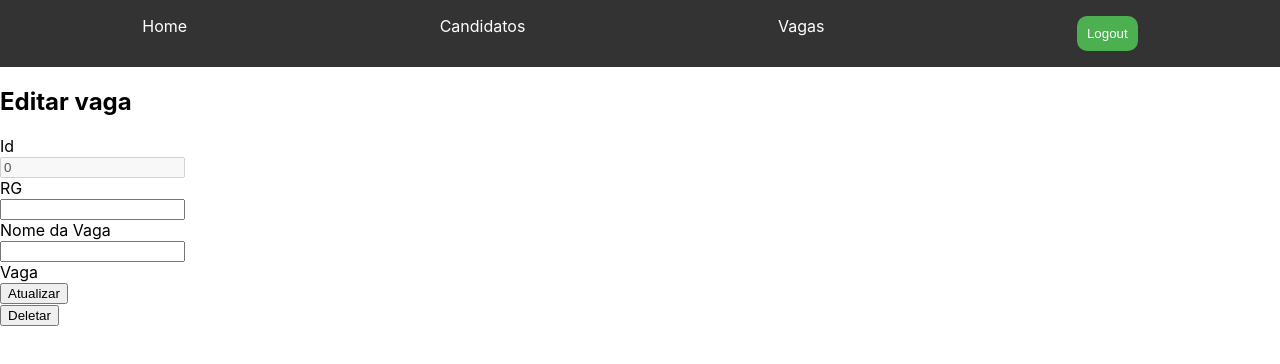
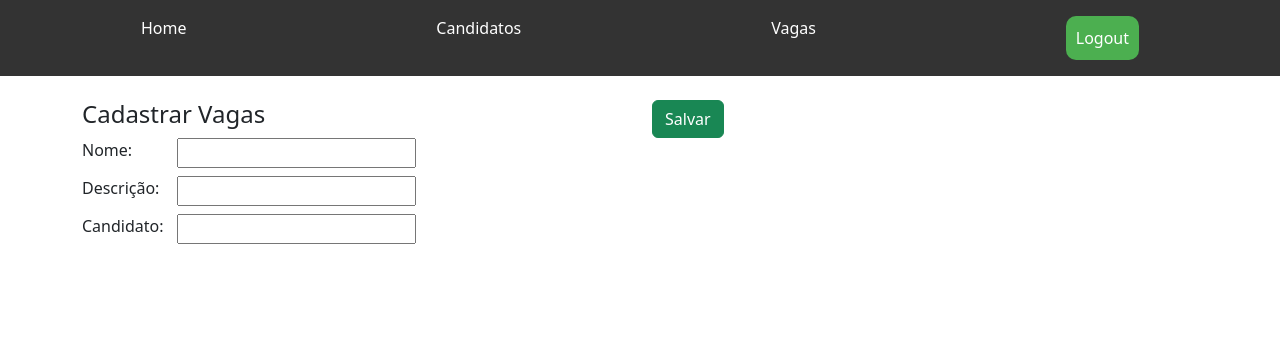
Before and after one commit to lauron15/FrontEndAppRH, a React (Create React App) app: page /cadastrarVagas in a window 1280 px wide. Shown: the top 364 px of the page. Built offline with nearby package versions, Linux system fonts and the light colour scheme; sample sign-in values are in the browser's storage.

Commit message:
Aprendendo a utilizar o rol e col

```diff
--- a/package.json
+++ b/package.json
@@ -11,6 +11,7 @@
     "@testing-library/jest-dom": "^5.17.0",
     "@testing-library/react": "^13.4.0",
     "@testing-library/user-event": "^13.5.0",
+    "bootstrap": "^5.3.3",
     "react": "^18.3.1",
     "react-dom": "^18.3.1",
     "react-router-dom": "^6.28.0",
--- a/src/componentes/Vagas.js
+++ b/src/componentes/Vagas.js
@@ -83,21 +83,7 @@ export const Vagas = () => {
                     />
 
                 )}
-                <div style={{ marginLeft: '20px' }}>
-                    <button
-                        style={{
-                            padding: '10px 20px',
-                            backgroundColor: '#007BFF',
-                            color: 'white',
-                            border: 'none',
-                            borderRadius: '4px',
-                            cursor: 'pointer'
-                        }}
-                        onClick={() => console.log('Botão clicado')}
-                    >
-                        Cadastrar Vagas
-                    </button>
-                </div>
+
             </div>
         </div>
     );
--- a/src/componentes/candidatosForm.js
+++ b/src/componentes/candidatosForm.js
@@ -1,3 +1,4 @@
+import { Grid, Grid2 } from '@mui/material';
 import React, { useEffect, useState } from 'react';
 import { useParams, useNavigate } from 'react-router-dom';
 import { toast } from 'react-toastify';
@@ -37,7 +38,11 @@ export const CandidatoForm = () => {
         try {
             setLoading(true);
             const response = await fetch(`/api/candidato/${candidatoId}`);
-            if (!response.ok) throw new Error('Erro ao carregar candidato');
+            if (!response.ok) {
+                toast.error('Erro ao carregar candidato');
+                setLoading(false);
+                return;
+            }
             const data = await response.json();
             setCandidato(data);
         } catch (error) {
@@ -68,7 +73,11 @@ export const CandidatoForm = () => {
                 body: JSON.stringify(candidato),
             });
 
-            if (!response.ok) throw new Error('Erro ao salvar candidato');
+            if (!response.ok) {
+                toast.error('Erro ao salvar candidato');
+                setLoading(false);
+                return;
+            };
 
             toast.success('Candidato cadastrado com sucesso!');
             navigate('/candidato');
@@ -83,8 +92,11 @@ export const CandidatoForm = () => {
                 const response = await fetch(`/api/candidato/${candidatoId}`, {
                     method: 'DELETE',
                 });
-                if (!response.ok) throw new Error('Erro ao deletar candidato');
-
+                if (!response.ok) {
+                    toast.error('Erro ao deletar candidato');
+                    setLoading(false);
+                    return;
+                }
                 toast.success('Candidato deletado com sucesso!');
                 navigate('/candidato');
             } catch (error) {
@@ -100,88 +112,45 @@ export const CandidatoForm = () => {
     }, [candidatoId]);
 
     return (
-        <div className="container mt-4">
-            <div className="row mb-4">
-                <div className="col text-center">
-                    <h2>{candidatoId !== '0' ? 'Atualizar Candidato' : 'Criar Candidato'}</h2>
+        <div className='container' >
+            <div className='row mt-4'>
+                <div className='col'>
+
+                    <div className='row mb-6'>
+                        <div className='col'>
+                            <h5> Cadastar Candidato</h5>
+                        </div>
+
+                        <div className='col'>
+                            <button type='button' className='btn btn-success' onClick={console.log("clicou no botão")}
+                            >
+                                Salvar
+                            </button>
                         </div>
                     </div>
 
-            {candidatoId !== '0' && (
-                <div className="row mb-3">
-                    <div className="col text-center">
-                        <label htmlFor="id" className="form-label">
-                            Id do Candidato
-                        </label>
-                        <input
-                            type="text"
-                            className="form-control w-50 mx-auto"
-                            id="id"
-                            disabled
-                            value={candidato.id}
-                        />
+                    <div className='row mt-6'>
+                        <div className='col-1'>
+                            <label> RG</label>
                         </div>
-                </div>
-            )}
-
-            <div className="row mb-3">
-                <div className="col text-center">
-                    <label htmlFor="rg" className="form-label">
-                        RG do Candidato
-                    </label>
-                    <input
-                        type="text"
-                        className="form-control w-50 mx-auto"
-                        id="rg"
-                        name="rg"
-                        value={candidato.rg}
-                        onChange={handleChange}
-                    />
+                        <div className='col-2'>
+                            <input type="text" className='ml-6' name='rg' value={candidato.rg} onChange={handleChange} />
                         </div>
                     </div>
 
-            <div className="row mb-3">
-                <div className="col text-center">
-                    <label htmlFor="nomecandidato" className="form-label">
-                        Nome do Candidato
-                    </label>
-                    <input
-                        type="text"
-                        className="form-control w-50 mx-auto"
-                        id="nomecandidato"
-                        name="nomecandidato"
-                        value={candidato.nomecandidato}
-                        onChange={handleChange}
-                    />
+                    <div className='row mt-2'>
+                        <div className='col-1'>
+                            <label> Nome</label>
+                        </div>
+                        <div className='col-2'>
+                            <input type="text" className='ml-6' name='nomecandidato' value={candidato.nomecandidato} onChange={handleChange} />
                         </div>
                     </div>
 
-            <div className="row mb-4 text-center">
-                <div className="col">
-                    {/* Placeholder para componente adicional */}
                 </div>
             </div>
+        </div >
 
-            <div className="row text-center">
-                <div className="col">
-                    <button
-                        className="btn btn-success me-3"
-                        onClick={salvarCandidato}
-                        disabled={loading}
-                    >
-                        {candidatoId !== '0' ? 'Atualizar' : 'Salvar'}
-                    </button>
-                    {candidatoId !== '0' && (
-                        <button
-                            className="btn btn-danger"
-                            onClick={deletarCandidato}
-                            disabled={loading}
-                        >
-                            Deletar
-                        </button>
-                    )}
-                </div>
-            </div>
-        </div>
+
     );
 };
--- a/src/componentes/vagasForm.js
+++ b/src/componentes/vagasForm.js
@@ -77,68 +77,57 @@ export const VagasForm = () => {
     }, [vagaId]);
 
     return (
-        <div className="row">
-            <div className="col">
-                <h2>{vagaId !== '0' ? 'Editar vaga' : 'Criar vaga'}</h2>
+        <div className='container'>
+            <div className='row mt-4'>
+                <div className='col'>
+
+                    <div className='row mb-6'>
+                        <div className='col'>
+                            <h4>Cadastrar Vagas</h4>
                         </div>
 
-            {vagaId !== '0' && (
-                <div className="row">
-                    <div className="col">
-                        <div className="form-group row">
-                            <label htmlFor="id" className="col-2 col-form-label">Id</label>
-                            <div className="col-6">
-                                <input type="text" className="form-control" disabled value={vaga.id} />
-                            </div>
-                        </div>
-                    </div>
-                </div>
-            )}
+                        <div className='col'>
 
-            <div className="row mt-3">
-                <div className="col">
-                    <div className="form-group row">
-                        <label htmlFor="rg" className="col-2 col-form-label">RG</label>
-                        <div className="col-6">
-                            <input type="text" className="form-control" name="rg" value={vaga.rg} onChange={handleChange} />
-                        </div>
-                    </div>
+                            <button type='button' className='btn btn-success' onClick={console.log("cadastrou a vaga")}>
+                                Salvar
+                            </button>
                         </div>
                     </div>
 
-            <div className="row mt-3">
-                <div className="col">
-                    <div className="form-group row">
-                        <label htmlFor="nomevaga" className="col-2 col-form-label">Nome da Vaga</label>
-                        <div className="col-6">
-                            <input type="text" className="form-control" name="nomevaga" value={vaga.nomevaga} onChange={handleChange} />
+                    <div className='row mt-6'>
+                        <div className='col-1'>
+                            <label>Nome:</label>
                         </div>
+                        <div className='col-2'>
+                            <input type='text' className='ml-6' name='nome' value={vaga.nome} onChange={handleChange}></input>
+
                         </div>
+
+                    </div>
+
+                    <div className='row mt-2'>
+
+                        <div className='col-1'>
+                            <label>
+                                Descrição:
+                            </label>
+                        </div>
+                        <div className='col-2'>
+                            <input type="text" className='ml-6' name='descricao' value={vaga.descricao} onClick={handleChange}></input>
                         </div>
                     </div>
 
-            <div className="row mt-3">
-                <div className="col">
-                    <div className="form-group row">
-                        <label htmlFor="vagaId" className="col-2 col-form-label">Vaga</label>
-                        <div className="col-6" />
+                    <div className='row mt-2'>
+                        <div className='col-1'>
+                            <label>Candidato:</label>
                         </div>
-                </div>
+                        <div className='col-2'>
+                            <input type="text" className='ml-6' name='candidato' value={vaga.candidato}></input>
                         </div>
 
-            <div className="row mt-3">
-                <div className="col-1">
-                    <button className="btn btn-success mr-2" onClick={salvarVaga} disabled={loading}>
-                        {vagaId !== '0' ? 'Atualizar' : 'Salvar'}
-                    </button>
                     </div>
-                {vagaId !== '0' && (
-                    <div className="col">
-                        <button className="btn btn-outline-danger ml-2" onClick={deletarVaga} disabled={loading}>
-                            Deletar
-                        </button>
+
                 </div>
-                )}
             </div>
         </div>
     );
--- a/src/index.js
+++ b/src/index.js
@@ -3,6 +3,7 @@ import ReactDOM from 'react-dom/client';
 import './index.css';
 import App from './App';
 import reportWebVitals from './reportWebVitals';
+import 'bootstrap/dist/css/bootstrap.min.css';
 
 const root = ReactDOM.createRoot(document.getElementById('root'));
 root.render(
```
Also changed, not shown: 1 other file (tests, documents, lock files or other folders). Lines whose indentation alone changed are shown as unchanged.
